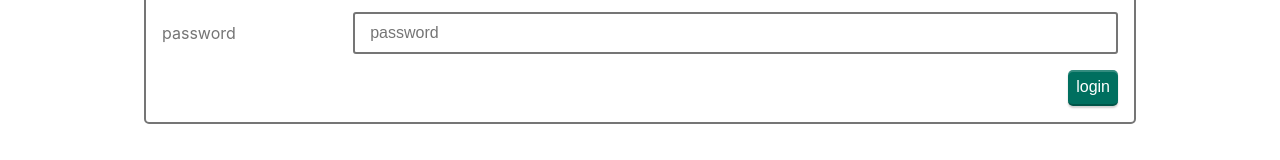
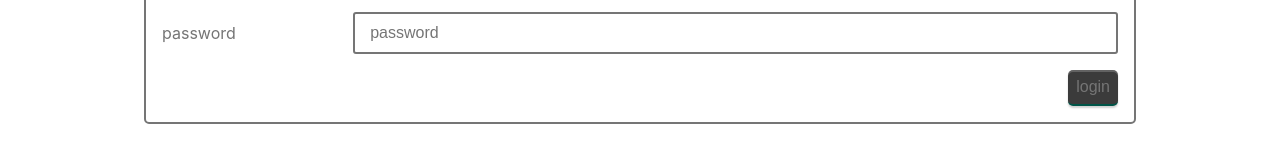
Before and after one commit to FumihiroMaejima/nihil, a React (Vite) app in the folder frontend/: page /admin/login in a window 1280 px wide. Shown: the part 228-388 px from the top of the page. Built offline with nearby package versions, Linux system fonts and the light colour scheme.

Commit message:
add disabled color css setting.

```diff
--- a/frontend/src/assets/scss/components/parts/button/PartsSimpleButton.scss
+++ b/frontend/src/assets/scss/components/parts/button/PartsSimpleButton.scss
@@ -88,4 +88,10 @@ $parts-simple-button-default-border-bottom-color: #00d21c;
       }
     }
   }
+
+  &__disabled {
+    color: $util-color-dark-grey !important;
+    background: $util-color-dark-dark-grey;
+    cursor: none;
+  }
 }
--- a/frontend/src/components/parts/button/PartsSimpleButton.tsx
+++ b/frontend/src/components/parts/button/PartsSimpleButton.tsx
@@ -22,7 +22,9 @@ export const PartsSimpleButton: React.VFC<Props> = ({
   return (
     <button
       // className={`parts-simple-button util-color__bg--${color} util-color__text--${textColor}`}
-      className={`parts-simple-button parts-simple-button__color--${color} util-color__text--${textColor}`}
+      className={`parts-simple-button parts-simple-button__color--${color} util-color__text--${textColor}${
+        disabled ? ' parts-simple-button__disabled' : ''
+      }`}
       onClick={onClick}
       disabled={disabled}
     >
--- a/frontend/src/pages/sample/Login.tsx
+++ b/frontend/src/pages/sample/Login.tsx
@@ -63,6 +63,7 @@ export const Login: React.VFC = () => {
               <PartsSimpleButton
                 text="login"
                 color="green"
+                disabled={emailValue.length === 0 || passwordValue.length === 0}
                 onClick={async () => {
                   const result = await login(emailValue, passwordValue)
 
```
